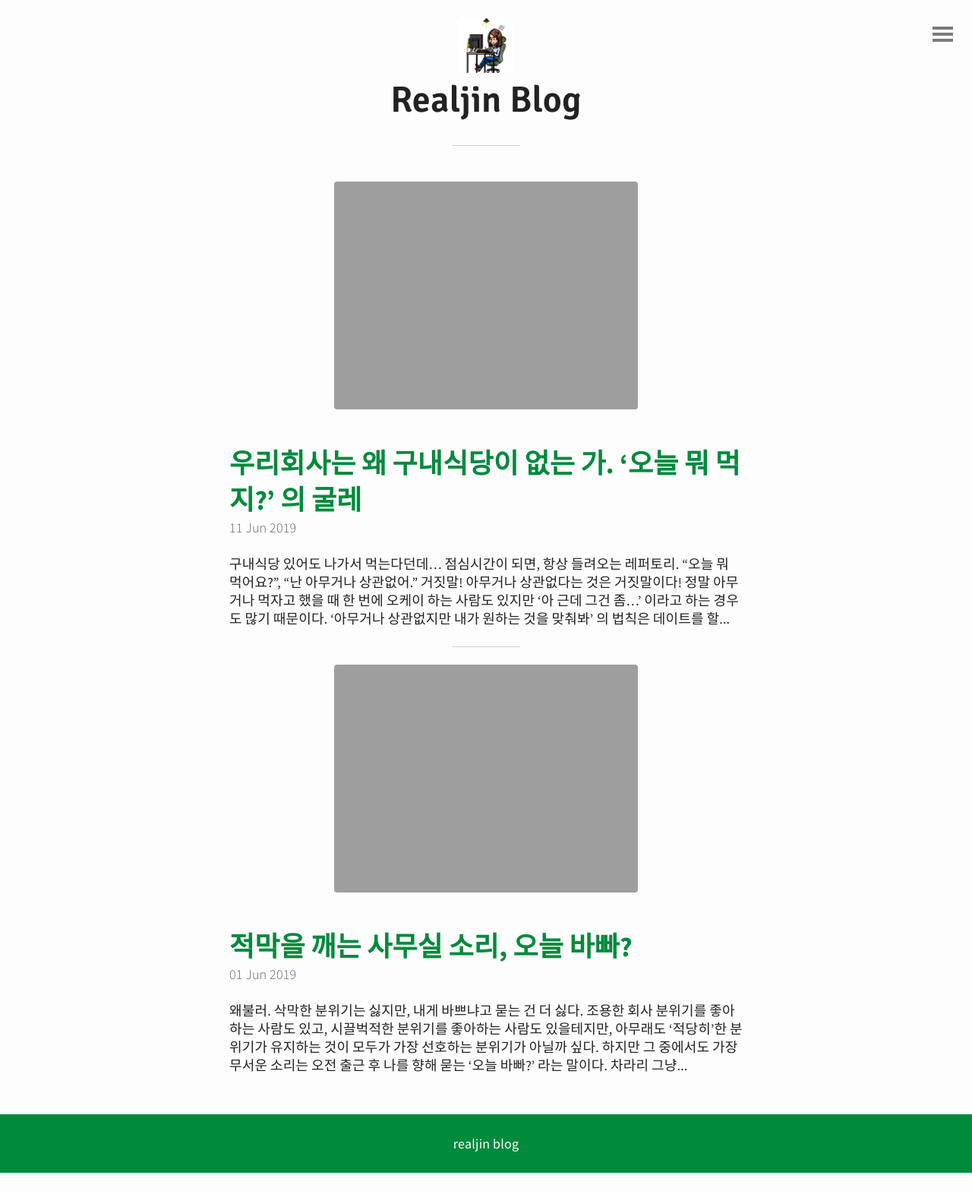
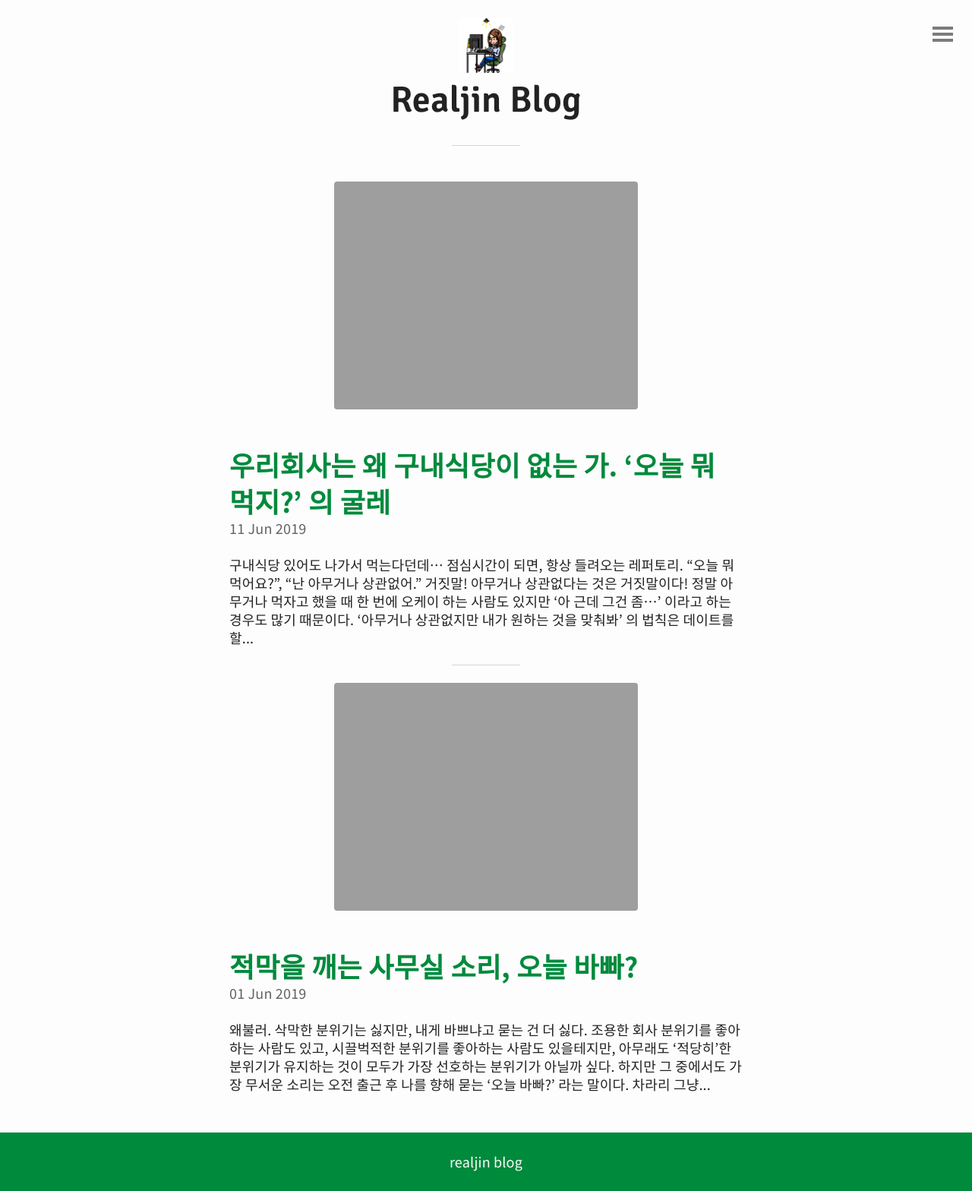
Before and after one commit to realjinblog/realjin, a Jekyll site: the page built from index.html, in a window 1280 px wide. Shown: the whole page at 76% size. Built offline with Jekyll 4.4.1, drawn with Linux system fonts in a browser that asks for light colours; the list of posts is cut into pages by our own code; before the commit the page ends 1544 px from its top, so only the background shows below that.

Commit message:
190613_폰트변경

```diff
--- a/_sass/typography.scss
+++ b/_sass/typography.scss
@@ -1,10 +1,12 @@
+
 /*- Typography -*/
 //
 // Based on the typographic scale: 12, 14, 16, 18, 21, 24, 36, 48, 60, 72.
 //
+@import url('https://fonts.googleapis.com/css?family=Noto+Sans+KR:400,700&display=swap');
 
 body {
-	font-family: 'Source Sans Pro', sans-serif;
+	font-family: 'Noto Sans KR', sans-serif;
 	letter-spacing: 0.01em;
 }
 
```
Also changed, not shown: 1 other file.
